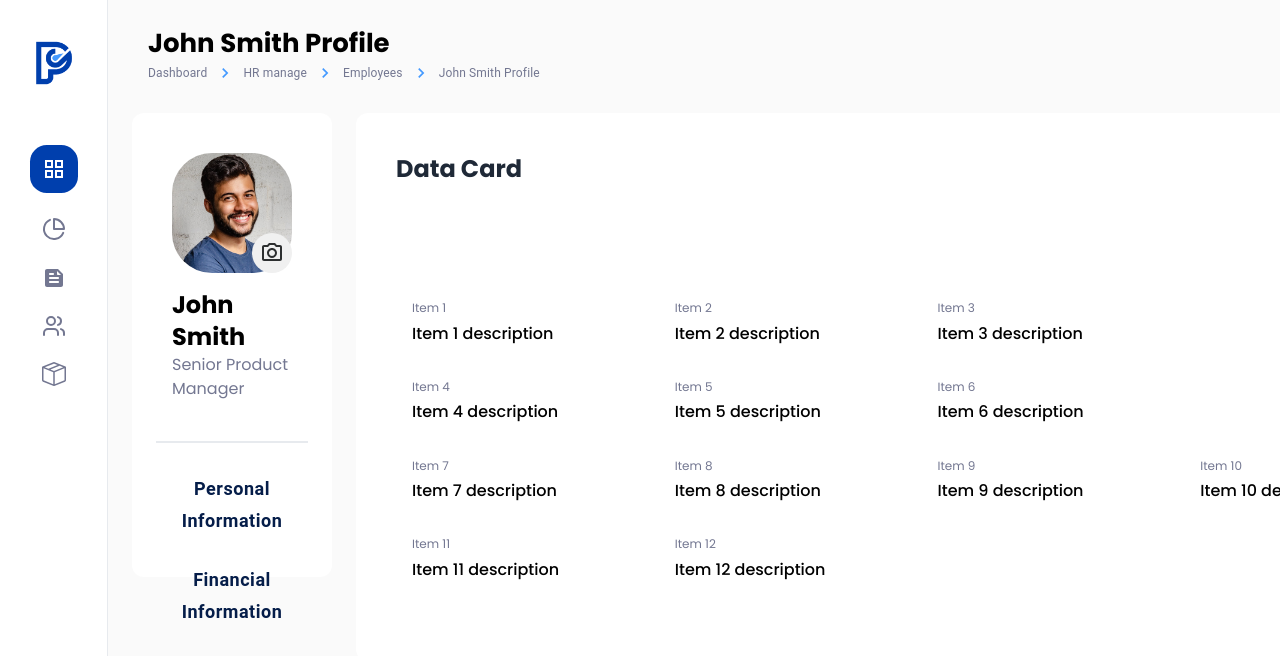
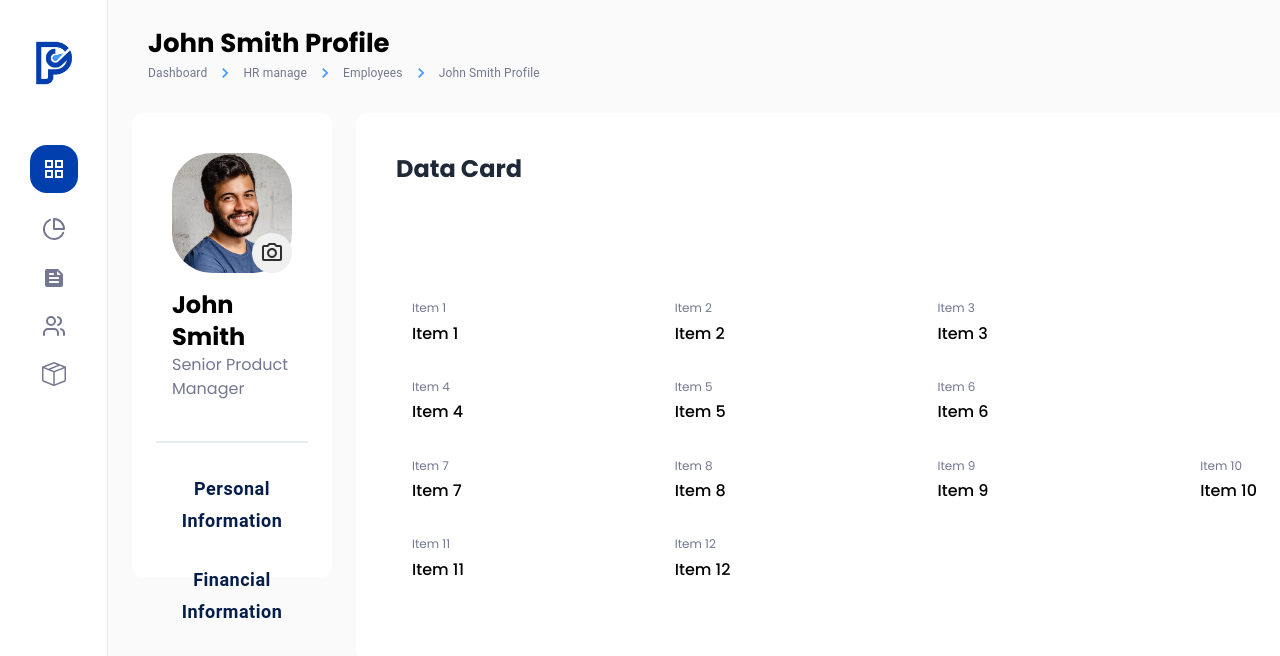
Before and after one commit to AdhamMadkour/personal-profile-graph-ql, a React (Vite) app: page / in a window 1280 px wide. Shown: the top 656 px of the page. Built offline with nearby package versions, Linux system fonts and the light colour scheme.

Commit message:
Edit form stuff

```diff
--- a/src/components/DataCardForm.tsx
+++ b/src/components/DataCardForm.tsx
@@ -1,13 +1,19 @@
+import { useState } from "react";
 import DataCardFormItem from "./DataCardFormItem";
 import DataCardFormItemEditable from "./DataCardFormItemEditable";
 interface Props {
   edit: boolean;
+  itemIndex: number;
+  setItemIndex: (index: number, val: string) => void;
 }
 
 const DataCardForm = (props: Props) => {
+  // comment for Eng. Mustafa this line is to change the number of columns in each row
   const layout = [3, 3, 4, 2];
-  // Sample data to populate the grid items
-  const items = Array.from({ length: 12 }, (_, index) => `Item ${index + 1}`);
+  const [items, setItems] = useState<string[]>([]);
+  useState(() => {
+    setItems(Array.from({ length: 12 }, (_, index) => `Item ${index + 1}`));
+  });
 
   const renderGridItems = () => {
     let itemIndex = 0;
@@ -19,13 +25,20 @@ const DataCardForm = (props: Props) => {
             props.edit ? (
               <DataCardFormItemEditable
                 title={`Item ${itemIndex + 1}`}
-                content={`Item ${itemIndex + 1} description`}
+                content={items[itemIndex]}
                 key={`item-${rowIndex}-${i}`}
+                index={itemIndex}
+                setIndex={(index, val) => {
+                  const newItems = [...items];
+                  newItems[index] = val;
+                  setItems(newItems);
+                  props.setItemIndex(index, val);
+                }}
               />
             ) : (
               <DataCardFormItem
                 title={`Item ${itemIndex + 1}`}
-                content={`Item ${itemIndex + 1} description`}
+                content={items[itemIndex]}
                 key={`item-${rowIndex}-${i}`}
               />
             )
--- a/src/components/DataCardFormItemEditable.tsx
+++ b/src/components/DataCardFormItemEditable.tsx
@@ -2,6 +2,8 @@ import TextField from "@mui/material/TextField";
 interface Props {
   title: string;
   content: string;
+  index: number;
+  setIndex: (index: number, val: string) => void;
 }
 
 const DataCardFormItemEditable = (props: Props) => {
@@ -12,6 +14,9 @@ const DataCardFormItemEditable = (props: Props) => {
         label={props.title}
         variant="outlined"
         defaultValue={props.content}
+        onChange={(e) => {
+          props.setIndex(props.index, e.target.value);
+        }}
       />
     </div>
   );
```
